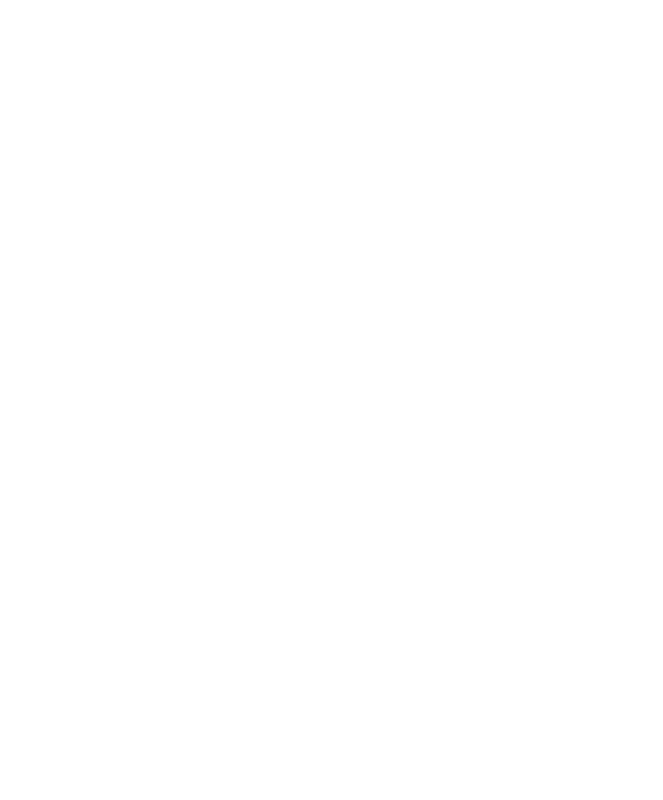
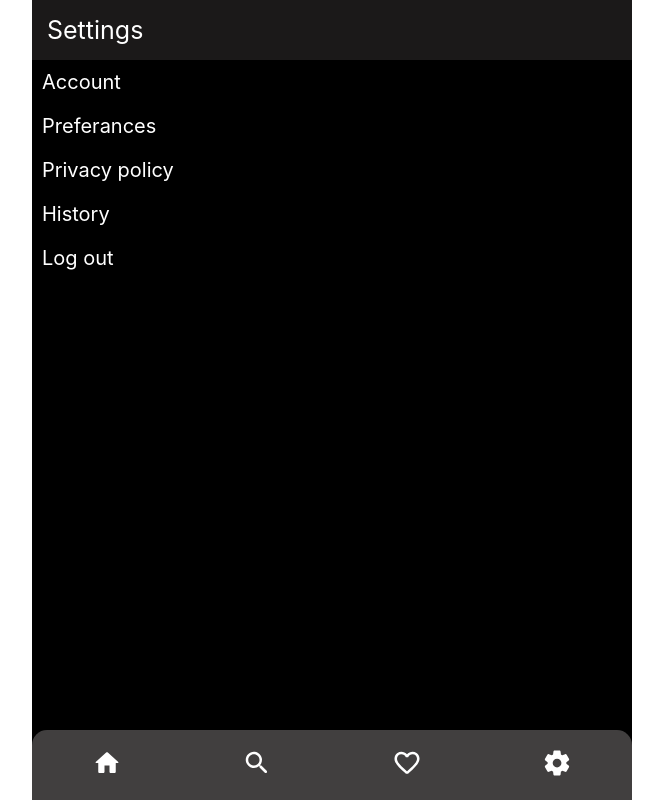
Before and after one commit to SUMANDAS49/music-front, a React (Create React App) app: page /setting in a window 1280 px wide. Before the commit this address had no page. Shown: the whole page, without its empty margins (308-971 px from the left). Built offline with nearby package versions, Linux system fonts and the light colour scheme; sample sign-in values are in the browser's storage.

Commit message:
setting added and fev added added

```diff
--- a/src/Routing.js
+++ b/src/Routing.js
@@ -3,6 +3,7 @@
 import AddSong from './components/admin/AddSong'
 import SignUp from './components/auth/SignUp'
 import Search from './components/core/core-components/Search'
+import Setting from './components/core/core-components/Setting'
 import Home from './components/core/Home'
 import PrivateRoute from './components/util/PrivateRoute'
 import PublicRoute from './components/util/PublicRoute'
@@ -22,6 +23,11 @@
                         <Search />
                     </PrivateRoute>
                 } />
+                <Route path="/setting" element={
+                    <PrivateRoute redirectTo="/signup">
+                        <Setting />
+                    </PrivateRoute>
+                } />
                 <Route path="/signup" element={
                     <PublicRoute redirectTo="/">
                         <SignUp />
--- a/src/components/core/Nav.js
+++ b/src/components/core/Nav.js
@@ -13,8 +13,8 @@
 
             <div><Link to={"/"}><HomeRoundedIcon className='icon' fontSize='2.2rem' /></Link></div>
             <div><Link to={"/search"}><SearchRoundedIcon className='icon' fontSize='2.2rem' /></Link></div>
-            <div><FavoriteBorderRoundedIcon className='icon' fontSize='30px' /></div>
-            <div><SettingsRoundedIcon className='icon' fontSize={'2.2rem'} /></div>
+            <div><Link to="/"><FavoriteBorderRoundedIcon className='icon' fontSize='30px' /></Link></div>
+            <div><Link to={"/setting"}><SettingsRoundedIcon className='icon' fontSize={'2.2rem'} /></Link></div>
         </div>
 
 
--- /dev/null
+++ b/src/components/core/core-components/Setting.js
@@ -0,0 +1,30 @@
+import React from 'react';
+import { useNavigate } from 'react-router-dom';
+import { logoutHelper } from '../../auth/AuthHelper';
+import Base from '../Base';
+import "./settingStyle.css"
+const Setting = () => {
+    const navigate = useNavigate()
+    const logOutHandler = () => {
+        logoutHelper()
+        navigate("/signup")
+    }
+    return (
+        <Base>
+            <div className='setting-container'>
+                <div className='title'>Settings</div>
+                <div className='option-list'>
+                    <div className='option-list-item'>Account</div>
+                    <div className='option-list-item'>Preferances</div>
+                    <div className='option-list-item'>Privacy policy</div>
+                    <div className='option-list-item'>History</div>
+                    <div className='option-list-item' onClick={() => {
+                        logOutHandler()
+                    }}>Log out</div>
+                </div>
+            </div>
+        </Base>
+    );
+};
+
+export default Setting;
--- /dev/null
+++ b/src/components/core/core-components/settingStyle.css
@@ -0,0 +1,14 @@
+.setting-container {
+  color: white;
+}
+.setting-container .title {
+  background-color: rgb(27, 25, 25);
+  padding: 15px;
+  font-size: 25px;
+}
+.setting-container .option-list {
+}
+.setting-container .option-list .option-list-item {
+  font-size: 20px;
+  padding: 10px;
+}
--- a/src/components/songs/SongListItem.js
+++ b/src/components/songs/SongListItem.js
@@ -1,5 +1,6 @@
 import React, { useEffect, useState } from 'react';
 import "./songStyle.css"
+import FavoriteIcon from '@mui/icons-material/Favorite';
 const SongListItem = ({ data, setClicked, setClickedDetails }) => {
     const [title, setTitle] = useState("")
     const [loading, setLoanding] = useState(true)
@@ -23,16 +24,25 @@
         }}
     >
         {
-            !loading && <>
+            !loading &&
+            <div style={{ display: "flex" }}>
                 <img className='pic' src={data.pictureLink} alt='profile' />
                 <div className='song-details-container' >
                     <div className='song-name'>{title}</div>
                     <div className='singer-name'>{data.singer}</div>
                 </div>
-            </>}
+
+            </div>
+
+        }
+        {
+            !loading && <div className='fev-icon'><FavoriteIcon /></div>
+        }
+
         {
             loading && <h3>Loading...</h3>
         }
+
     </div >;
 };
 
--- a/src/components/songs/songStyle.css
+++ b/src/components/songs/songStyle.css
@@ -2,6 +2,7 @@
   margin: 3px;
   display: flex;
   background-color: rgb(27, 24, 24);
+  justify-content: space-between;
 }
 .song-list-item-container .song-name {
   margin-left: 20px;
@@ -24,6 +25,12 @@
   height: 50px;
   width: 50px;
   border-radius: 5px;
+}
+.song-list-item-container .fev-icon {
+  float: right;
+  padding: 10px;
+  color: rgb(255, 255, 255);
+  font-size: 9px;
 }
 
 /* song card styles ************************************************** */
```
